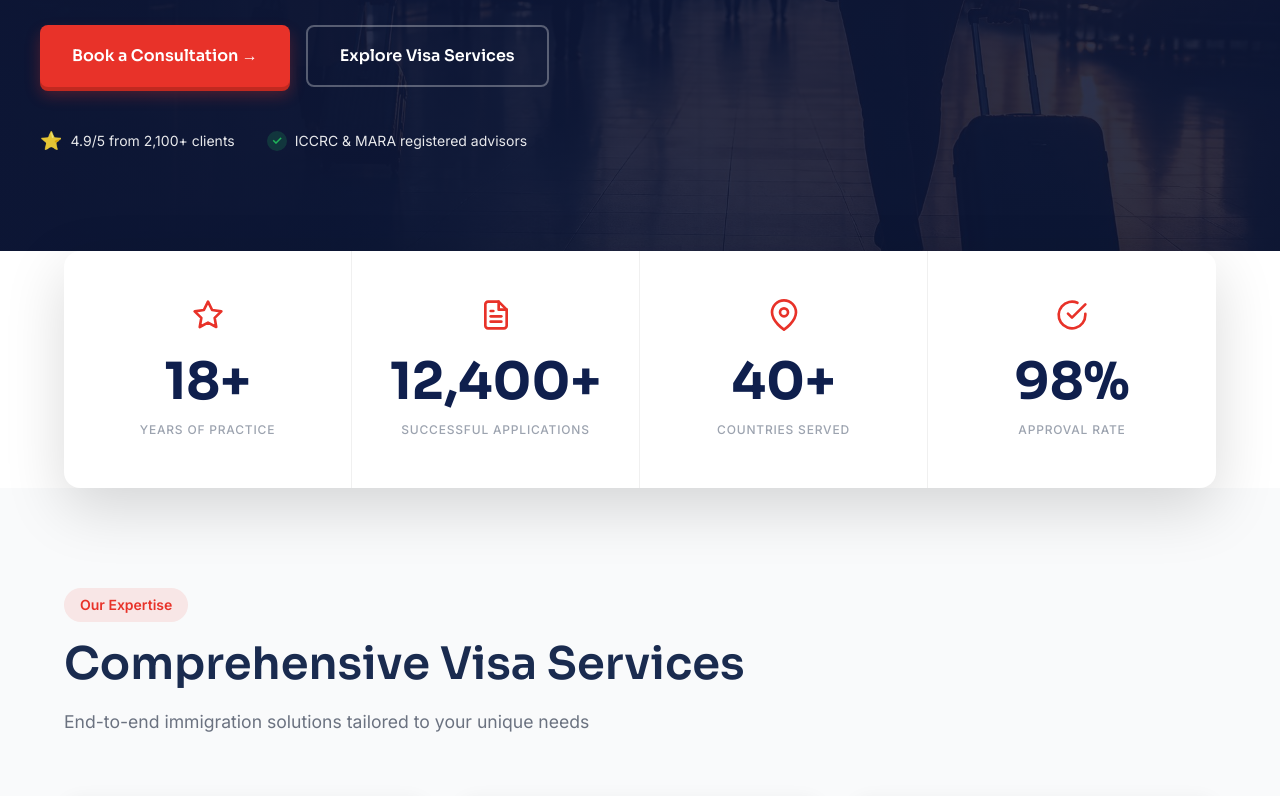
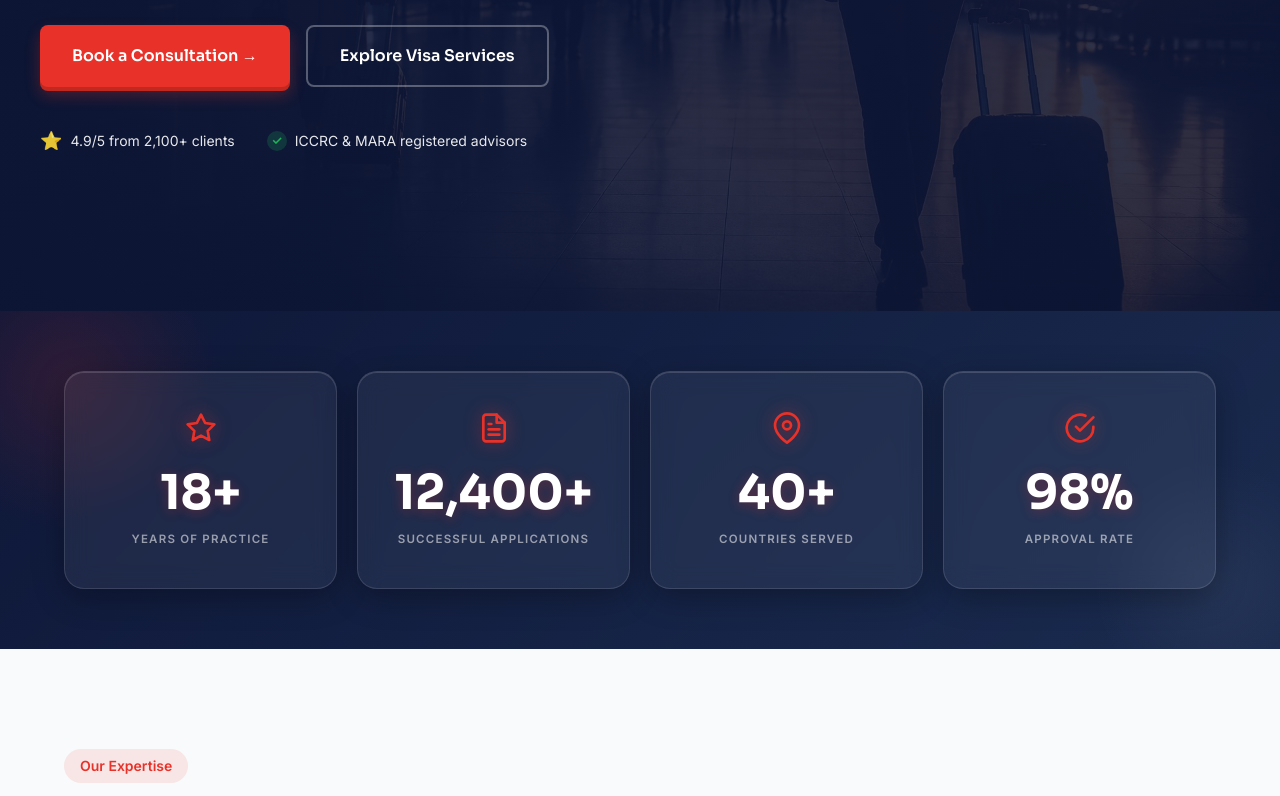
Before and after one commit to SocialThekaAccess/GVGlobalVisaconnect, a React (Vite) app: page / in a window 1280 px wide. Shown: the part 571-1367 px from the top of the page. Built offline with nearby package versions, Linux system fonts and the light colour scheme.

Commit message:
Upgrade stats section to 3D glassmorphism dark style

```diff
--- a/src/Components/HomePage.css
+++ b/src/Components/HomePage.css
@@ -261,32 +261,83 @@
 
 /* Stats Section */
 .stats {
-  background: white;
-  padding: 0;
-  margin-top: -60px;
+  background: linear-gradient(135deg, #0e1738 0%, #1a2b4f 100%);
+  padding: 60px 0;
   position: relative;
   z-index: 20;
+  overflow: hidden;
+}
+
+.stats::before {
+  content: '';
+  position: absolute;
+  top: -80px;
+  left: -80px;
+  width: 300px;
+  height: 300px;
+  background: radial-gradient(circle, rgba(232, 50, 41, 0.15) 0%, transparent 70%);
+  pointer-events: none;
+}
+
+.stats::after {
+  content: '';
+  position: absolute;
+  bottom: -60px;
+  right: -60px;
+  width: 250px;
+  height: 250px;
+  background: radial-gradient(circle, rgba(255,255,255,0.05) 0%, transparent 70%);
+  pointer-events: none;
 }
 
 .stats-grid {
   display: grid;
-  grid-template-columns: repeat(auto-fit, minmax(220px, 1fr));
-  gap: 0;
-  background: white;
-  border-radius: 16px;
-  box-shadow: 0 20px 60px rgba(0, 0, 0, 0.15);
-  overflow: hidden;
+  grid-template-columns: repeat(4, 1fr);
+  gap: 20px;
+  position: relative;
+  z-index: 2;
 }
 
 .stat-item {
+  background: rgba(255, 255, 255, 0.06);
+  border: 1px solid rgba(255, 255, 255, 0.12);
+  border-radius: 20px;
+  padding: 40px 28px;
   text-align: center;
-  padding: 48px 32px;
-  border-right: 1px solid #f0f0f0;
   position: relative;
+  backdrop-filter: blur(12px);
+  transition: all 0.3s ease;
+  transform: perspective(800px) rotateX(0deg);
+  box-shadow:
+    0 8px 32px rgba(0, 0, 0, 0.3),
+    inset 0 1px 0 rgba(255, 255, 255, 0.15);
 }
 
-.stat-item:last-child {
-  border-right: none;
+.stat-item::before {
+  content: '';
+  position: absolute;
+  top: 0;
+  left: 0;
+  right: 0;
+  height: 2px;
+  background: linear-gradient(90deg, transparent, #e83229, transparent);
+  border-radius: 20px 20px 0 0;
+  opacity: 0;
+  transition: opacity 0.3s ease;
+}
+
+.stat-item:hover {
+  transform: perspective(800px) rotateX(-4deg) translateY(-6px);
+  background: rgba(255, 255, 255, 0.1);
+  border-color: rgba(232, 50, 41, 0.5);
+  box-shadow:
+    0 20px 60px rgba(0, 0, 0, 0.4),
+    0 0 30px rgba(232, 50, 41, 0.15),
+    inset 0 1px 0 rgba(255, 255, 255, 0.2);
+}
+
+.stat-item:hover::before {
+  opacity: 1;
 }
 
 .stat-icon {
@@ -295,20 +346,22 @@
   color: #e83229;
   margin: 0 auto 20px;
   display: block;
+  filter: drop-shadow(0 0 8px rgba(232, 50, 41, 0.5));
 }
 
 .stat-item h3 {
-  font-size: 3.2rem;
-  color: #0f1f4d;
+  font-size: 3rem;
+  color: white;
   margin-bottom: 8px;
   font-weight: 700;
+  text-shadow: 0 2px 12px rgba(232, 50, 41, 0.3);
 }
 
 .stat-item p {
-  color: #9ca3af;
-  font-size: 0.75rem;
-  font-weight: 500;
-  letter-spacing: 0.8px;
+  color: rgba(255, 255, 255, 0.55);
+  font-size: 0.72rem;
+  font-weight: 600;
+  letter-spacing: 1.2px;
   text-transform: uppercase;
 }
 
@@ -777,14 +830,6 @@
 
   .stat-item {
     border-right: none;
-    border-bottom: 1px solid #f0f0f0;
-  }
-
-  .stat-item:nth-child(odd) {
-    border-right: 1px solid #f0f0f0;
-  }
-
-  .stat-item:nth-last-child(-n+2) {
     border-bottom: none;
   }
 
@@ -839,13 +884,13 @@
   }
 
   .stats-grid {
-    grid-template-columns: 1fr;
+    grid-template-columns: repeat(2, 1fr);
     margin: 0 16px;
   }
 
   .stat-item {
     border-right: none !important;
-    border-bottom: 1px solid #f0f0f0;
+    border-bottom: none !important;
   }
 
   .stat-item:last-child {
```
